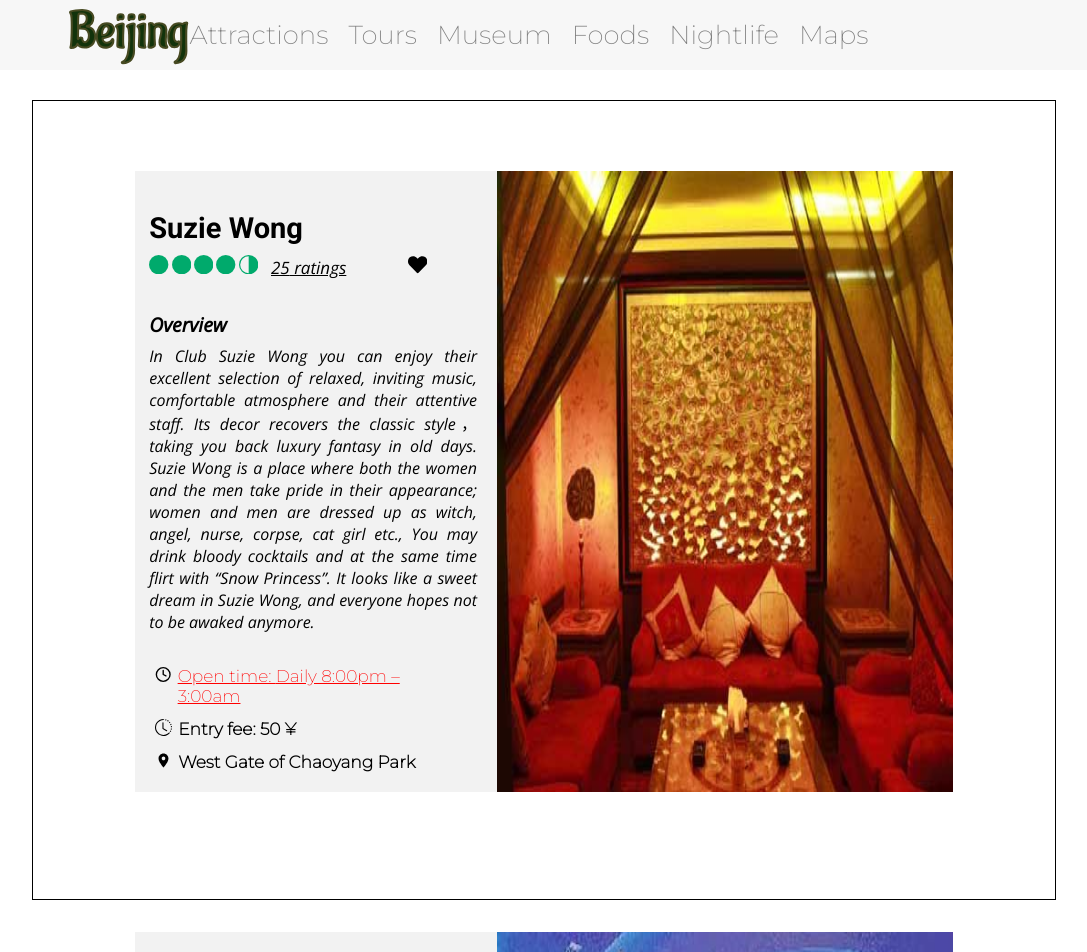
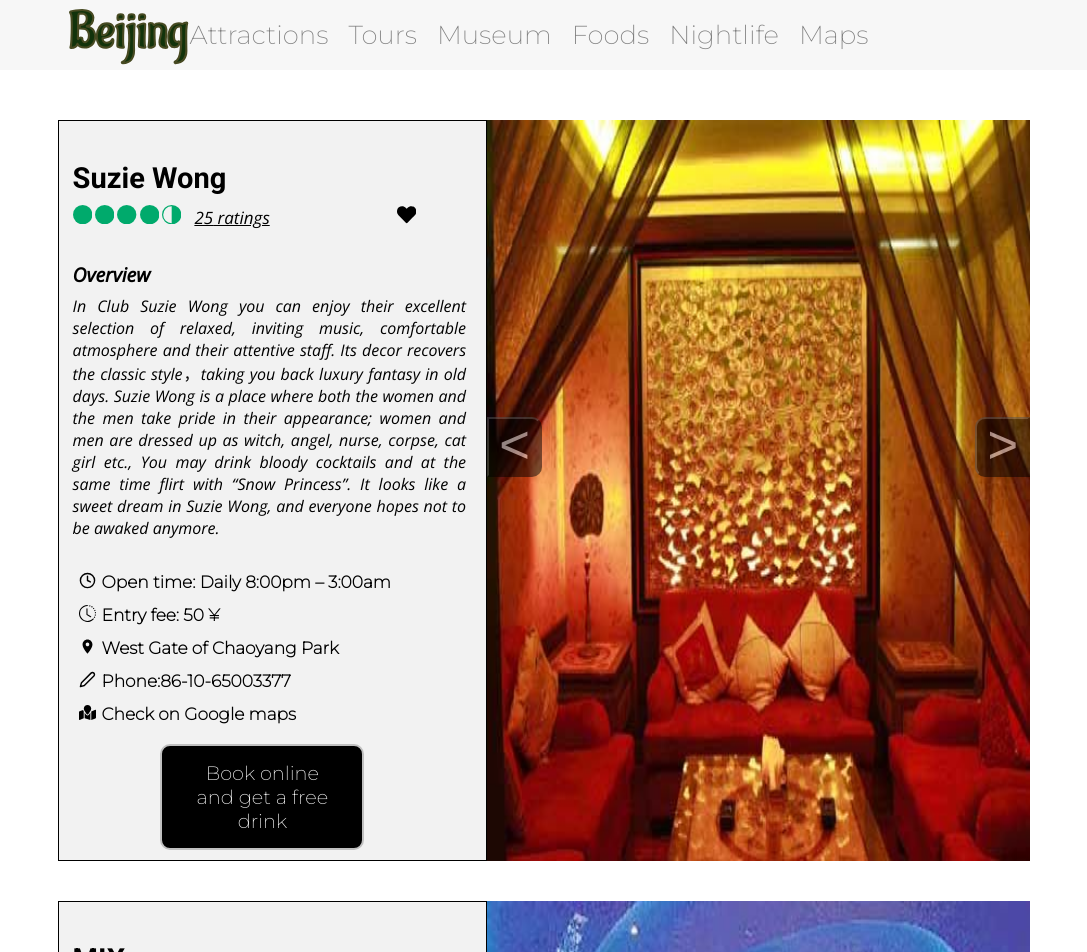
Before and after one commit to Husky931/Beijing-City, a React (Create React App) app: page /nightlife in a window 1280 px wide. Shown: the top 952 px of the page, without its empty margins (96-1183 px from the left). Built offline with nearby package versions, Linux system fonts and the light colour scheme.

Commit message:
Nightlife almost done, inserting Google maps with popup module

```diff
--- a/src/App.css
+++ b/src/App.css
@@ -930,34 +930,33 @@
   padding-bottom: 3px;
 }
 
-
-
  /* NIGHTLIFE PAGE BELOW  ------------------------------------------------------------------------ */
 .nightlife-full-page-div {
-  width: 80%;
-  height: 800px;
-  border: 1px solid black;
+  width: 95%;
+  height: auto;
+  /* border: 1px solid black; */
   margin: 30px auto;
   display: flex;
   flex-direction: column;
   justify-content: flex-start;
+  background-color: white;
   /* align-items: center; */
 }
 
-.attraction-template-page-full {
+.nightlife-template-page-full {
   width: 80%;
   height: auto;
   /* border: 1px solid silver; */
-  margin: 70px auto;
+  margin: 20px auto;
   display: flex;
   flex-direction: row;
-  background-color: white;
-  background-color: #f2f2f2
+  background-color: #f2f2f2;
 }
 .left-side-attraction {
   /* border: 1px solid silver; */
   flex: 3;
   padding-right: 20px;
+  border: 1px solid black;
 }
 .right-side-attraction {
   /* border: 1px solid silver; */
@@ -1066,8 +1065,8 @@
 .template-icon-botton-header-2 {
   font-family: 'Roboto', sans-serif;
 }
-.see-available-tours {
-  width: 80%;
+.see-available-tours-nightlife {
+  width: 50%;
   background-color: black;
   border: 2px solid silver;
   text-align: center;
@@ -1077,6 +1076,8 @@
   padding: 15px;
   padding-left: 30px;
   padding-right: 30px;
+  margin-bottom: 10px;
+  cursor: pointer;
 }
 .template-image-holder {
   width: 100%;
--- a/src/attraction-components/AttractionTemplatePage.js
+++ b/src/attraction-components/AttractionTemplatePage.js
@@ -18,8 +18,6 @@
     const [imageArrayNumber, setImageArrayNumber] = useState(0)
 
     const { slug } = useParams()
-    console.log(slug)
-    console.log(useParams())
 
     useEffect(() => {
         const getPage = textData.filter(f => f.id === slug);
--- a/src/nightlife-components/MasterNightlifeTemplate.js
+++ b/src/nightlife-components/MasterNightlifeTemplate.js
@@ -1,4 +1,4 @@
-import React from 'react'
+import React, { useState, useEffect } from 'react'
 import { BsCircleFill } from 'react-icons/bs'
 import { BsCircleHalf } from 'react-icons/bs'
 import { FaHeart } from 'react-icons/fa'
@@ -6,14 +6,25 @@
 import { BsClockHistory } from 'react-icons/bs'
 import { MdLocationOn } from 'react-icons/md'
 import { FiEdit2 } from 'react-icons/fi'
-import { FaWalking } from 'react-icons/fa'
+import { FaMapMarked } from 'react-icons/fa'
+
 
 
 export default function MasterNightlifeTemplate({id, title, rating, text, open, entryFee, address, phone, img}) {
 
 
+    const [imageArrayNumber, setImageArrayNumber] = useState(0)
+    console.log(imageArrayNumber)
+
+    const loopImageForward = () => {
+        imageArrayNumber < 3 ? setImageArrayNumber(imageArrayNumber+1) : setImageArrayNumber(0);
+    }
+    const loopImageBackward = () => {
+        imageArrayNumber === 0 ? setImageArrayNumber(3) : setImageArrayNumber(imageArrayNumber-1)
+       }
+
     return (
-        <div className='attraction-template-page-full'>
+        <div className='nightlife-template-page-full'>
             <div className='left-side-attraction'>
                 <div className='template-header'>
                     <h2 className='template-header-h'>{title} </h2>
@@ -39,7 +50,7 @@
                 <div className='template-icons-area'>
                     <div className='template-icons'>
                         <FiClock />
-                        <p className='temp-icons-desc'><span id='closed-now'>Open time: {open}</span></p>
+                        <p className='temp-icons-desc'><span className='make-bold'>Open time: {open}</span></p>
                     </div>
                     <div className='template-icons'>
                         <BsClockHistory />
@@ -49,31 +60,28 @@
                         <MdLocationOn />
                         <p className='temp-icons-desc'><span className='make-bold'>{address}</span></p>
                     </div>
-                    {/* <div className='template-icons'>
+                    <div className='template-icons'>
                         <FiEdit2 />
-                        <p className='temp-icons-desc'><span id='listing'>Improve this listing</span></p>
-                    </div> */}
+                        <p className='temp-icons-desc'><span className='make-bold'>Phone:{phone}</span></p>
+                    </div>
+                    <div className='template-icons'>
+                        <FaMapMarked />
+                        <p className='temp-icons-desc'><span className='make-bold'>Check on Google maps</span></p>
+                    </div>
+
                 </div>
 
-                {/* <div className='bottom-listing'>
-                        <div className='bottom-listings-first-group'>
-                            <FaWalking className='template-icon-botton-tour' />
-                                    <div className='template-icon-botton-text'>
-                                        <h4 className='template-icon-botton-header-2'>Plenty Tour and experiences</h4>
-                                        <p className='template-icon-botton-text-2'>Cultural tours, Walking tours, Biking tours</p>
-                                    </div>
-                        </div>
-                            <div className='see-available-tours'>
-                                <p>See available tour options</p>
+
+                            <div className='see-available-tours-nightlife'>
+                                <p>Book online and get a free drink</p>
                             </div>
-                </div> */}
             </div>
 
             <div className='right-side-attraction'>
                <div className='template-image-holder'>
-                    <img src={img} className='template-image' alt='slika' />
-                    {/* <button className='move-left' onClick={loopImageBackward} > &lt; </button>
-                    <button className='move-right' onClick={loopImageForward}> &gt; </button> */}
+                    <img src={img[imageArrayNumber]} className='template-image' alt='slika' />
+                    <button className='move-left' onClick={loopImageBackward} > &lt; </button>
+                    <button className='move-right' onClick={loopImageForward}> &gt; </button>
                </div>
             </div>
         </div>
--- a/src/nightlife-components/NightlifeSingleComponentData.js
+++ b/src/nightlife-components/NightlifeSingleComponentData.js
@@ -23,7 +23,7 @@
         entryFee: '50 ¥',
         address: 'West Gate of Chaoyang Park',
         phone: '86-10-65003377',
-        img: club1
+        img: [club1, club2, club3, club4]
     },
     {
         id: 2,
@@ -35,7 +35,7 @@
         entryFee: '100 ¥',
         address: 'Inside Workers Stadium north gate',
         phone: '86-10-65302889',
-        img: club2
+        img: [club2, club3, club4, club5]
     },
     {
         id: 3,
@@ -46,7 +46,7 @@
         entryFee: '70 ¥',
         address: '6 Gongti Xilu Gongti West Gate',
         phone: '86-10-65519081',
-        img: club3
+        img: [club3, club4, club5, club6]
     },
     {
         id: 4,
@@ -57,7 +57,7 @@
         entryFee: 'Free',
         address: 'RongFang 2008 East Street 8',
         phone: '86-10-65528888',
-        img: club4
+        img: [club4, club5, club6, club7]
     },
     {
         id: 5,
@@ -68,7 +68,7 @@
         entryFee: 'Free',
         address: '8 Gongti Xi Lu Gongti,Chaoyang',
         phone: '86-10-8599-9999',
-        img: club5
+        img: [club5, club6, club7, club8]
     },
     {
         id: 6,
@@ -79,7 +79,7 @@
         entryFee: '50 ¥',
         address: 'Olympic stadium, east gate',
         phone: '86-10-6551 6898/78',
-        img: club6
+        img: [club6, club7, club8, club9]
     },
     {
         id: 7,
@@ -90,7 +90,7 @@
         entryFee: '150 ¥',
         address: 'Huaqingjiayuan, Haidian',
         phone: '86-10-62863679',
-        img: club7
+        img: [club7, club8, club9, club10]
     },
     {
         id: 8,
@@ -101,7 +101,7 @@
         entryFee: '50 ¥',
         address: 'Inside Workers Stadium north gate,',
         phone: '86-10-65936215',
-        img: club8
+        img: [club8, club9, club10, club1]
     },
     {
         id: 9,
@@ -112,7 +112,7 @@
         entryFee: 'Free',
         address: 'Fengtai Xinli 9',
         phone: '86-10-65003377',
-        img: club9
+        img: [club9, club10, club1, club2]
     },
     {
         id: 10,
@@ -123,6 +123,6 @@
         entryFee: '100 ¥',
         address: 'South Gate of Ditan Park',
         phone: '86-10-64282288',
-        img: club10
+        img: [club10, club1, club2, club3]
     }
 ]
--- a/src/pages/Nightlife.js
+++ b/src/pages/Nightlife.js
@@ -7,22 +7,11 @@
   return (
     <div className='nightlife-full-page-div'>
 
-{/* JUST IMPORT THE ARRAY AND USE MAP TO PRODUCE ALL THE COMPONENTS TOGETHER WITH THEIR PROPS!!!! AUTOMATICAL */}
-
     { nightlifeData.map(m =>
-      <MasterNightlifeTemplate id={m.id} title={m.title} rating={m.rating} text={m.text} open={m.open} entryFee={m.entryFee} address={m.address} phone={m.phone} img={m.img} />
+      <MasterNightlifeTemplate key={m.id} id={m.id} title={m.title} rating={m.rating} text={m.text}
+      open={m.open} entryFee={m.entryFee} address={m.address} phone={m.phone} img={m.img} />
     ) }
 
-      {/* <MasterNightlifeTemplate />
-      <MasterNightlifeTemplate />
-      <MasterNightlifeTemplate />
-      <MasterNightlifeTemplate />
-      <MasterNightlifeTemplate />
-      <MasterNightlifeTemplate />
-      <MasterNightlifeTemplate />
-      <MasterNightlifeTemplate />
-      <MasterNightlifeTemplate />
-      <MasterNightlifeTemplate /> */}
     </div>
   );
 }
```
Also changed, not shown: src/images/nightlife/7-propaganda.jpg.
